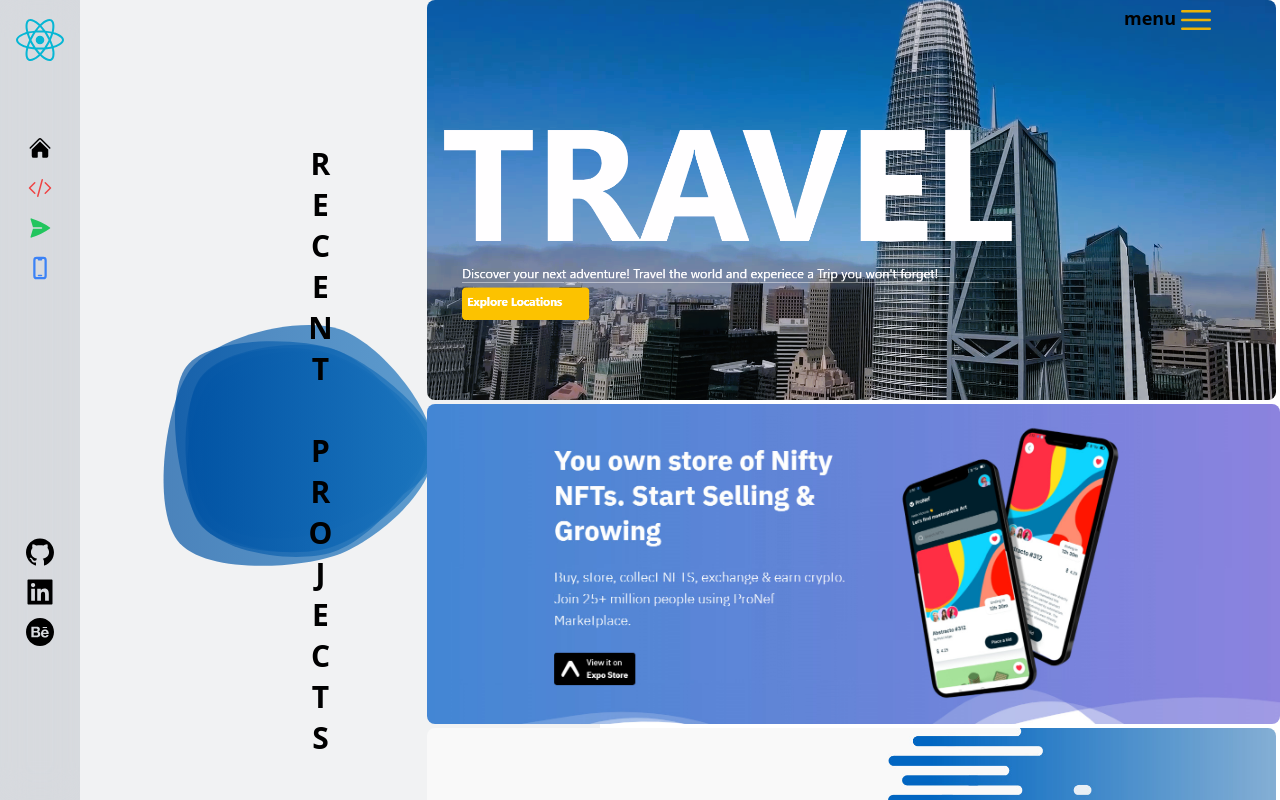
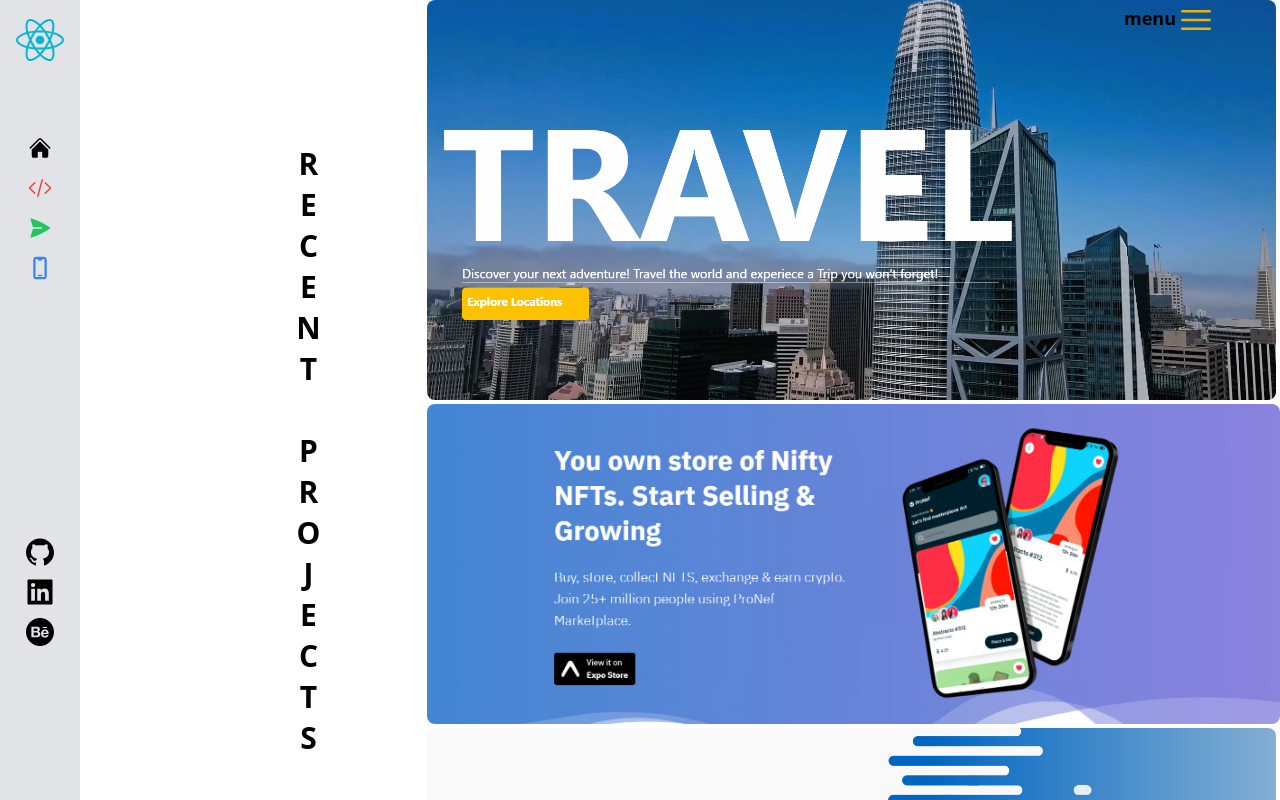
Before and after one commit to blairhb7/Portfolio, a Next.js app: page /Projects in a window 1280 px wide. Shown: the top 800 px of the page. Built offline with nearby package versions, Linux system fonts and the light colour scheme.

Commit message:
new changes

```diff
--- a/pages/Projects.tsx
+++ b/pages/Projects.tsx
@@ -31,7 +31,7 @@ const Projects = () => {
         <MobileNav />
         <div className=" grid grid-cols-3 ">
 
-          <div className="xl:bg-white xl:grid h-[900px] xl:justify-center w-[600px] bg-center Movement fixed xl:pl-10 hidden">
+          <div className="xl:bg-white xl:grid xl:h-[900px] xl:justify-center xl:w-[600px] xl:bg-center xl:Movement xl:fixed xl:pl-4 hidden">
             <h1 className="text-black flex  justify-center text-3xl font-bold  text items-center">RECENT PROJECTS</h1>
           </div>
 
```
